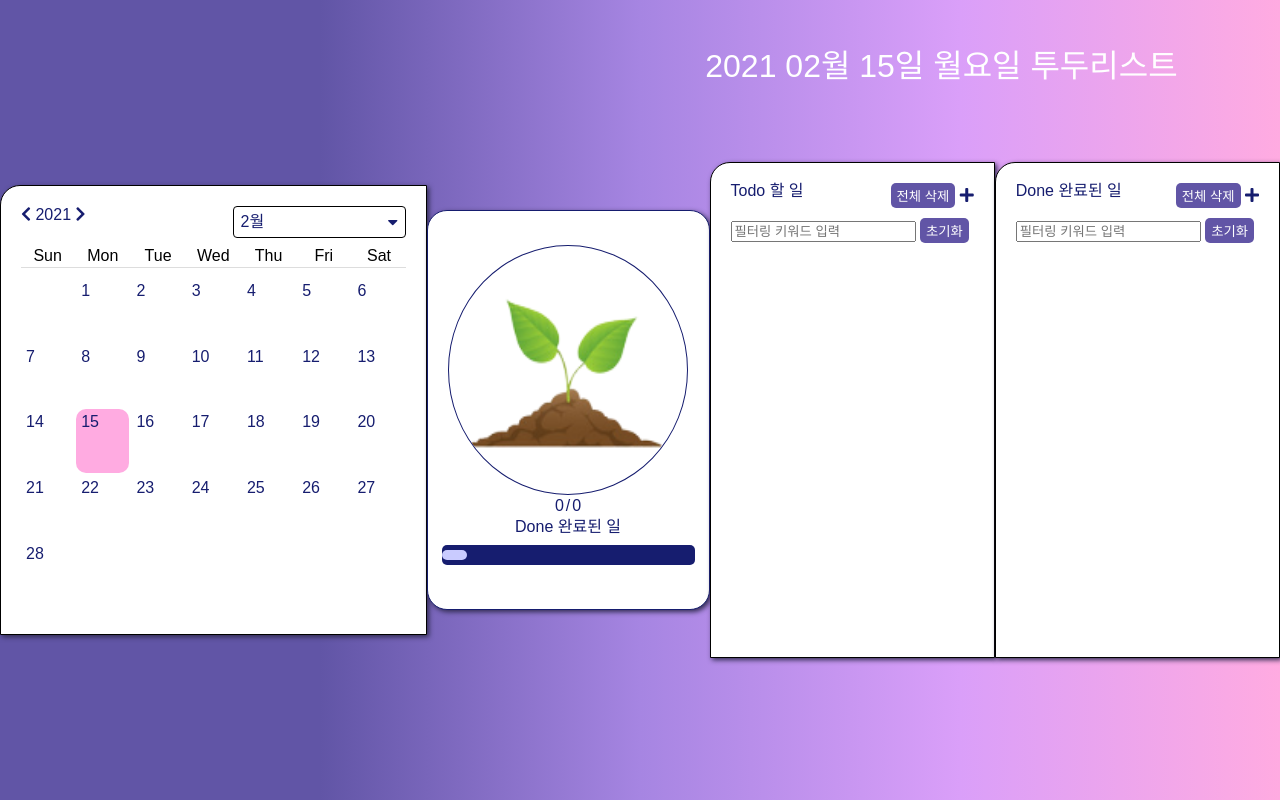
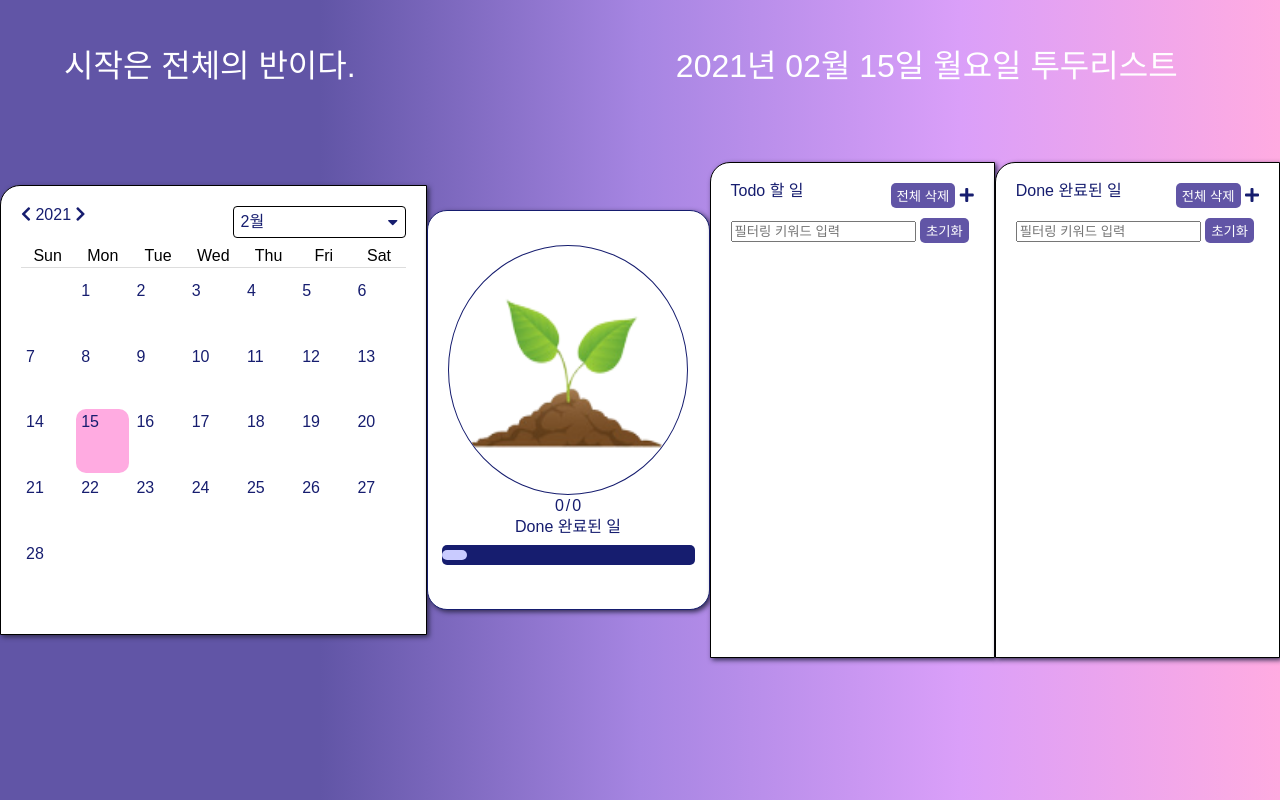
Before and after one commit to haerang94/todolist_event, a plain HTML site: page index.html in a window 1280 px wide. Drawn offline with Linux system fonts and the light colour scheme; a web font is replaced by a local one.

Commit message:
feat: 명언 랜덤 보이기 구현

```diff
--- a/calendar.js
+++ b/calendar.js
@@ -86,7 +86,7 @@ insertDays();
 // 클릭한 날짜의 투두리스트 보여주는 함수
 const changeDateText = () => {
   const dayOfWeek = week[new Date(todolistDate).getDay()];
-  document.getElementById("todolistDate").innerText = `${year} ${
+  document.getElementById("todolistDate").innerText = `${year}년 ${
     month < 10 ? "0" + month : month
   }월 ${day < 10 ? "0" + day : day}일 ${dayOfWeek}요일 투두리스트`;
 };
--- a/common.css
+++ b/common.css
@@ -44,7 +44,13 @@ header {
   height: 100px;
   color: #fff;
 }
-header h2 {
+header h2:nth-of-type(1) {
+  position: absolute;
+  font-size: 32px;
+  top: 50px;
+  left: 5%;
+}
+header h2:nth-of-type(2) {
   position: absolute;
   top: 50px;
   right: 8%;
--- a/index.html
+++ b/index.html
@@ -22,6 +22,7 @@
   </head>
   <body>
     <header>
+      <h2 id="proverb"></h2>
       <h2 id="todolistDate"></h2>
     </header>
     <section class="container">
@@ -156,5 +157,6 @@
     <script src="modal.js"></script>
     <script src="todo.js"></script>
     <script src="plant.js"></script>
+    <script src="proverb.js"></script>
   </body>
 </html>
--- /dev/null
+++ b/proverb.js
@@ -0,0 +1,28 @@
+const proverb = document.getElementById("proverb");
+
+const proverbList = [
+  "지나간 일은 잊어버리세요.",
+  "인생은 모험이거나 아무것도 아니다.",
+  "조금씩 조금씩이 큰 일을 한다.",
+  "오늘 걷지 않으면 내일은 뛰어야 한다.",
+  "서투른 목수가 연장 탓을 한다.",
+  "시작은 전체의 반이다.",
+  "바람이 불지 않으면 노를 저어라",
+  "지나간 슬픔에 새 눈물을 낭비하지 말라.",
+  "약한 것도 합치면 강해진다.",
+  "모든 성과는 요령을 피우지 않을 때 생긴다",
+  "성공은 주로 성공을 찾느라 바쁜 사람들에게 찾아온다",
+  "무언가를 시작하려면 말은 멈추고 행동해야 한다.",
+  "성공적인 사람들은 계속해서 움직인다.",
+  "노력 전에 성공이 나오는 곳은 사전뿐이다.",
+];
+
+document.addEventListener("DOMContentLoaded", () => {
+  console.log(proverbList.length);
+  proverb.innerText = "행복은 스스로 찾는 것이다.";
+  setInterval(() => {
+    let num = Math.floor(Math.random() * proverbList.length);
+    console.log(num);
+    proverb.innerText = proverbList[num];
+  }, 3000);
+});
```
